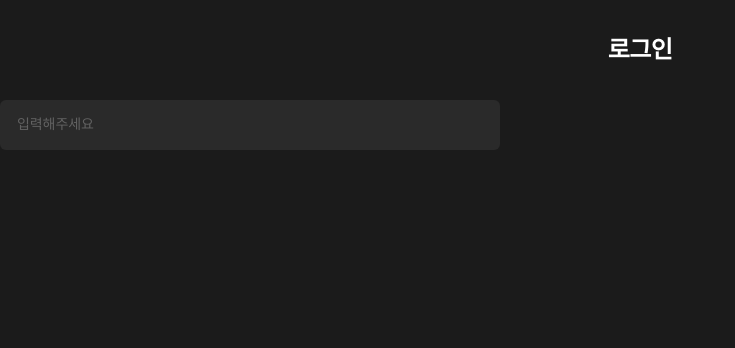
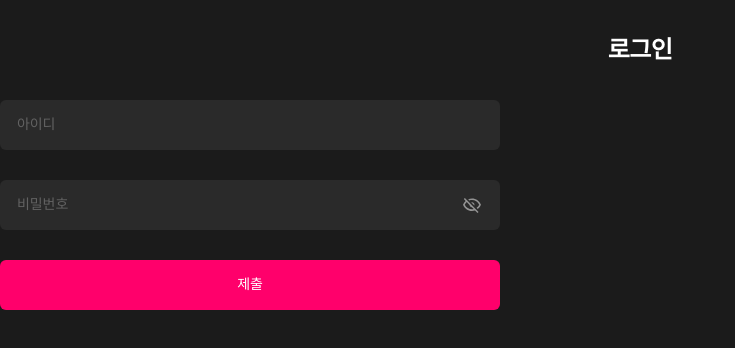
Before and after one commit to imddoy/ChaeHyunKim, a React (Vite) app in the folder week4-user/: page / in a window 1280 px wide. Shown: the top 348 px of the page, without its empty margins (0-735 px from the left). Built offline with nearby package versions, Linux system fonts and the light colour scheme.

Commit message:
feat: button 컴포넌트 구현

```diff
--- /dev/null
+++ b/week4-user/src/components/common/button/Button.style.ts
@@ -0,0 +1,15 @@
+import styled from "styled-components";
+
+export const Button = styled.button`
+  width: 50rem;
+  height: 5rem;
+  padding: 0 1.6rem;
+
+  background-color: ${({ theme, disabled }) =>
+    disabled ? theme.colors.gray_700 : theme.colors.main_pink_400};
+  color: ${({ theme }) => theme.colors.white};
+  ${({ theme }) => theme.fonts["body2-normal-medi"]};
+  border-radius: 6px;
+
+  cursor: ${({ disabled }) => (disabled ? "not-allowed" : "pointer")};
+`;
--- /dev/null
+++ b/week4-user/src/components/common/button/Button.tsx
@@ -0,0 +1,17 @@
+import React from "react";
+import * as S from "./Button.style";
+
+export interface ButtonProps extends React.ButtonHTMLAttributes<HTMLButtonElement> {
+  onClick?: React.MouseEventHandler<HTMLButtonElement>;
+  text: string;
+}
+
+const Button = ({ onClick, disabled, text }: ButtonProps) => {
+  return (
+    <S.Button onClick={onClick} disabled={disabled}>
+      {text}
+    </S.Button>
+  );
+};
+
+export default Button;
--- a/week4-user/src/components/common/input/Input.style.ts
+++ b/week4-user/src/components/common/input/Input.style.ts
@@ -10,6 +10,7 @@ export const InputContainer = styled.section`
 
 export const InputWrapper = styled.article`
   position: relative;
+  ${Generators.flexGenerator("row", "center", "center")}
 
   width: inherit;
   height: 5rem;
@@ -24,7 +25,7 @@ export const Input = styled.input<{ $isDisabled?: boolean }>`
 
   background: ${({ theme }) => theme.colors.gray_800};
   border: 1px solid ${({ theme, $isDisabled }) => ($isDisabled ? theme.colors.red : "transparent")};
-  border-radius: 0.6rem;
+  border-radius: 6px;
 
   ${({ theme }) => theme.fonts["body2-normal-medi"]};
 
--- a/week4-user/src/pages/Login.tsx
+++ b/week4-user/src/pages/Login.tsx
@@ -1,17 +1,29 @@
+import Button from "@components/common/button/Button";
 import Input from "@components/common/input/Input";
 import { useState } from "react";
 
 const Login = () => {
-  const [text, setText] = useState("");
+  const [id, setId] = useState("");
+  const [password, setPassword] = useState("");
 
-  const handleInput = (e: React.ChangeEvent<HTMLInputElement>) => {
-    setText(e.target.value);
+  const handleIdInput = (e: React.ChangeEvent<HTMLInputElement>) => {
+    setId(e.target.value);
   };
 
-  console.log(text);
+  const handlePasswordInput = (e: React.ChangeEvent<HTMLInputElement>) => {
+    setPassword(e.target.value);
+  };
+
   return (
     <>
-      <Input value={text} type="text" placeholder="입력해주세요" onChange={handleInput} />
+      <Input value={id} type="text" placeholder="아이디" onChange={handleIdInput} />
+      <Input
+        value={password}
+        type="password"
+        placeholder="비밀번호"
+        onChange={handlePasswordInput}
+      />
+      <Button text="제출" />
     </>
   );
 };
```
